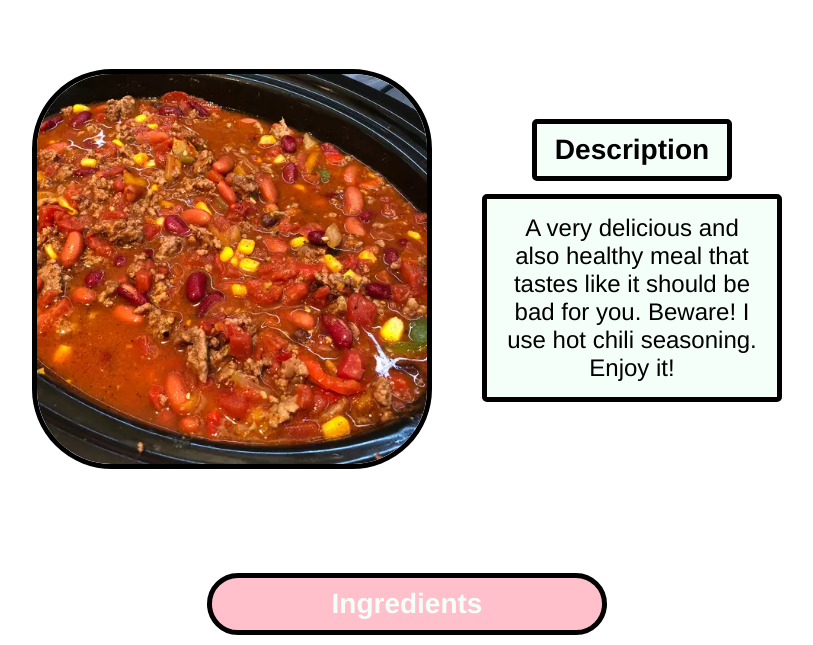
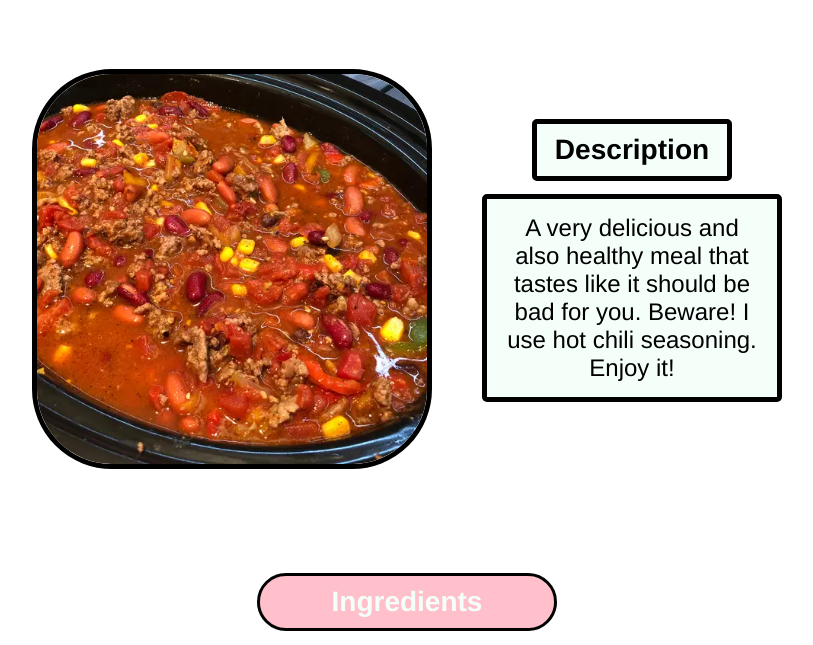
Before and after one commit to semiadult/odin-recipes, a plain HTML site: page recipes/turkey.html in a window 1280 px wide. Shown: the part 155-800 px from the top of the page, without its empty margins (233-1046 px from the left). Drawn offline with Linux system fonts and the light colour scheme.

Commit message:
Reduce size of Ingridients

```diff
--- a/style.css
+++ b/style.css
@@ -111,9 +111,9 @@ button:active {
     }
 
 .ingridients {
-    border: 5px black solid;
-    max-width: 400px;
-    min-width: 400px;
+    border: 3px black solid;
+    max-width: 300px;
+    min-width: 300px;
     margin: 75px auto 50px;
     text-align: center;
     font-family: Helvetica;
```
